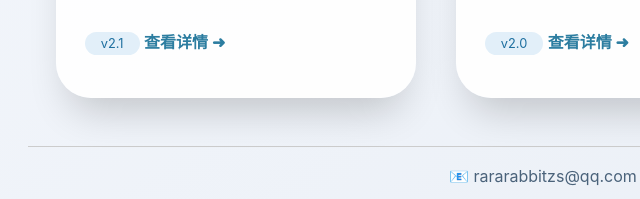
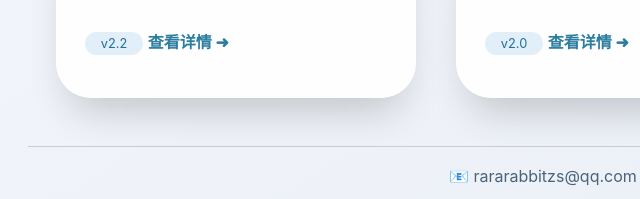
Before and after one commit to tutuzi24601/my-programs, a plain HTML site: page index.html in a window 1280 px wide. Shown: the part 495-694 px from the top of the page, 4-644 px from the left. Drawn offline with nearby package versions, Linux system fonts and the light colour scheme.

Commit message:
Update index.html

```diff
--- a/index.html
+++ b/index.html
@@ -278,7 +278,7 @@
             programs: [
                 {
                     name: '游戏记录',
-                    version: '2.1',
+                    version: '2.2',
                     cover: BASE + 'game_cover.png',
                     gallery: [
                         BASE + 'game_1.png',
@@ -289,9 +289,9 @@
                         BASE + 'game_6.png'
                     ],
                     features: '游戏记录 \n可识别bangumi网页源码自动填充信息 也可自己添加信息\n可记录待玩待发售\n可系列关联\n可写评语\n可按通关时间显示',
-                    updateLog: 'v2.0 修复个人标签无法使用的问题 v2.1 增加添加攻略功能',
+                    updateLog: 'v2.2 发售日排序 显示距离发售日天数  v2.1 增加添加攻略功能 v2.0 修复个人标签无法使用的问题 ',
                     downloads: [
-                        { name: '蓝奏云（高速直链）', url: 'https://wwazm.lanzouu.com/iwmW93rucp4h' }
+                        { name: '蓝奏云（高速直链）', url: 'https://wwazm.lanzouu.com/iOUM13rxba5a' }
                     ]
                 },
                 {
@@ -322,8 +322,7 @@
                     features: 'drama记录\n可识别DL源码识别信息 区分商业同人 乙女BL\npokedora和stellaworth源码也可识别\n可记录待听/正在听/已听完\n可系列关联\n可写评语',
                     updateLog: ' v2.3 未发售显示倒计时  v2.2 增加大分类合并 记录未发售  v2.1.2 修复系列关联图片展示问题 ',
                     downloads: [
-                        { name: '乙女BL', url: 'https://wwazm.lanzouu.com/iqcL23rs7x9i' },
-                        { name: '只有乙女', url: 'https://wwazm.lanzouu.com/ixedx3rs7xaj' }
+                        { name: '蓝奏云', url: 'https://wwazm.lanzouu.com/i4zMR3rx4iyf' }
                     ]
                 }
             ]
```
